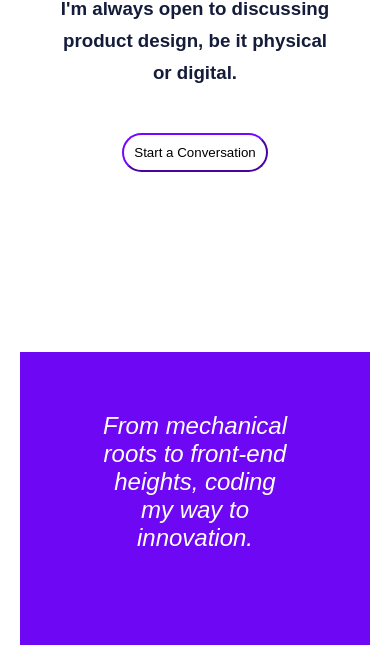
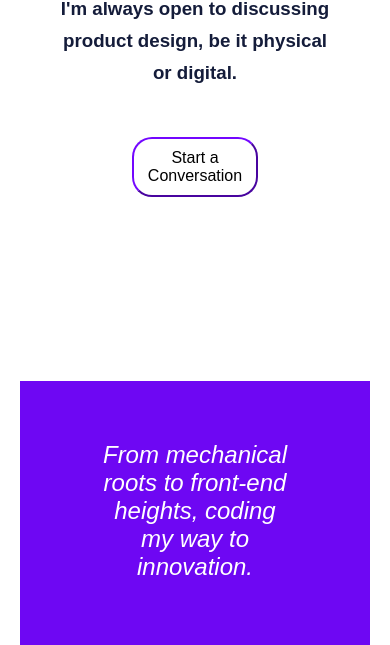
Before and after one commit to Zaxper951/phyosone.github.io, a plain HTML site: page index.html in a window 390 px wide. Shown: the part 4152-4797 px from the top of the page. Drawn offline with Linux system fonts and the light colour scheme; files whose address does not match are found by name.

Commit message:
commiting before pushing to github

```diff
--- a/index.css
+++ b/index.css
@@ -274,6 +274,7 @@ body {
     border-radius: 20px;
     padding: 10px;
     margin: 1.5em 5em;
+    font-size: 20px;
 }
 
 #contact .container{
@@ -366,6 +367,12 @@ body {
     #contact{
       margin: 10rem 5rem;
   }
+
+  #contact button{
+    font-size: 16px;
+}
+
+
 
     #conclusion h2{
       color: white;
```
